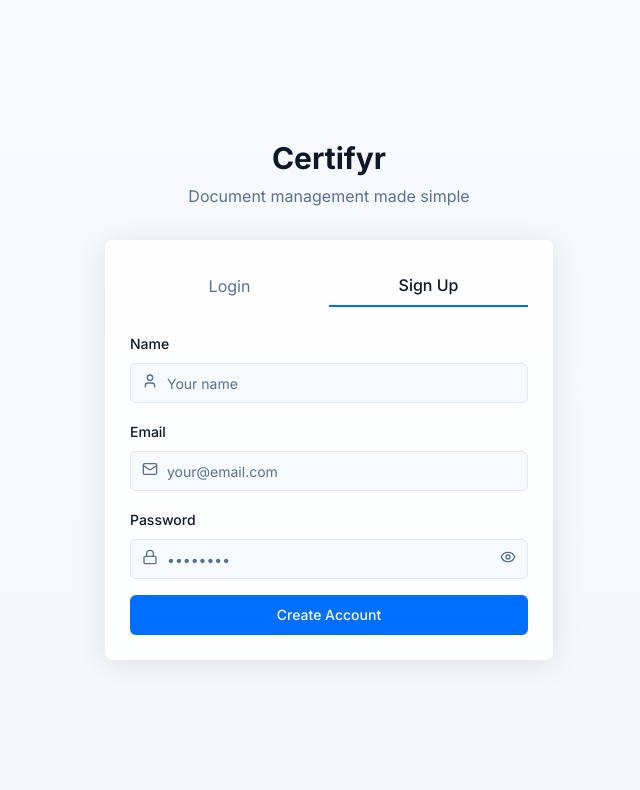
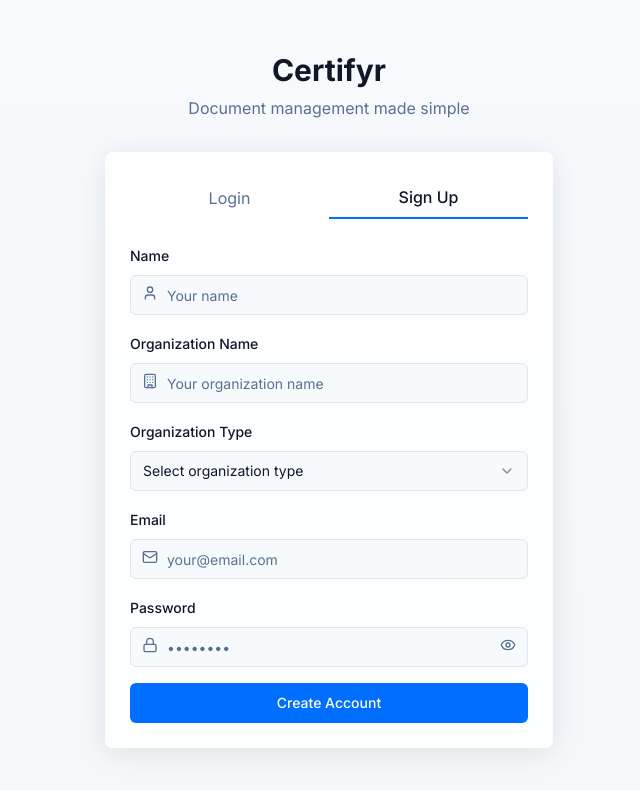
Before and after one commit to harshil12345000/certifyr, a React (Vite) app: page /auth in a window 1280 px wide. Both pictures are taken after a click on the button "Sign Up". Shown: the top 790 px of the page, without its empty margins (311-951 px from the left). Built offline with nearby package versions, Linux system fonts and the light colour scheme.

Commit message:
feat: Add organization details to signup form
Adds organization name and type fields to the signup form.

```diff
--- a/src/pages/Auth.tsx
+++ b/src/pages/Auth.tsx
@@ -4,7 +4,7 @@ import { useNavigate } from "react-router-dom";
 import { z } from "zod";
 import { useForm } from "react-hook-form";
 import { zodResolver } from "@hookform/resolvers/zod";
-import { Eye, EyeOff, Lock, Mail, User } from "lucide-react";
+import { Eye, EyeOff, Lock, Mail, User, Building } from "lucide-react";
 import { Button } from "@/components/ui/button";
 import { Input } from "@/components/ui/input";
 import {
@@ -15,6 +15,13 @@ import {
   FormLabel,
   FormMessage,
 } from "@/components/ui/form";
+import {
+  Select,
+  SelectContent,
+  SelectItem,
+  SelectTrigger,
+  SelectValue,
+} from "@/components/ui/select";
 import { useToast } from "@/hooks/use-toast";
 import { supabase } from "@/integrations/supabase/client";
 import { useAuth } from "@/contexts/AuthContext";
@@ -26,6 +33,10 @@ const loginSchema = z.object({
 
 const signupSchema = loginSchema.extend({
   name: z.string().min(2, { message: "Name must be at least 2 characters" }),
+  organizationName: z.string().min(2, { message: "Organization name must be at least 2 characters" }),
+  organizationType: z.enum(["School", "College", "Company", "Other"], {
+    required_error: "Please select an organization type",
+  }),
 });
 
 const Auth = () => {
@@ -56,6 +67,8 @@ const Auth = () => {
       name: "",
       email: "",
       password: "",
+      organizationName: "",
+      organizationType: undefined,
     },
   });
 
@@ -119,6 +132,8 @@ const Auth = () => {
         options: {
           data: {
             name: values.name,
+            organization_name: values.organizationName,
+            organization_type: values.organizationType,
           }
         }
       });
@@ -249,6 +264,50 @@ const Auth = () => {
 
                 <FormField
                   control={signupForm.control}
+                  name="organizationName"
+                  render={({ field }) => (
+                    <FormItem>
+                      <FormLabel>Organization Name</FormLabel>
+                      <FormControl>
+                        <div className="relative">
+                          <Building className="absolute left-3 top-2.5 h-4 w-4 text-muted-foreground" />
+                          <Input className="pl-9" placeholder="Your organization name" {...field} />
+                        </div>
+                      </FormControl>
+                      <FormMessage />
+                    </FormItem>
+                  )}
+                />
+
+                <FormField
+                  control={signupForm.control}
+                  name="organizationType"
+                  render={({ field }) => (
+                    <FormItem>
+                      <FormLabel>Organization Type</FormLabel>
+                      <Select
+                        onValueChange={field.onChange}
+                        defaultValue={field.value}
+                      >
+                        <FormControl>
+                          <SelectTrigger>
+                            <SelectValue placeholder="Select organization type" />
+                          </SelectTrigger>
+                        </FormControl>
+                        <SelectContent>
+                          <SelectItem value="School">School</SelectItem>
+                          <SelectItem value="College">College</SelectItem>
+                          <SelectItem value="Company">Company</SelectItem>
+                          <SelectItem value="Other">Other</SelectItem>
+                        </SelectContent>
+                      </Select>
+                      <FormMessage />
+                    </FormItem>
+                  )}
+                />
+
+                <FormField
+                  control={signupForm.control}
                   name="email"
                   render={({ field }) => (
                     <FormItem>
```
